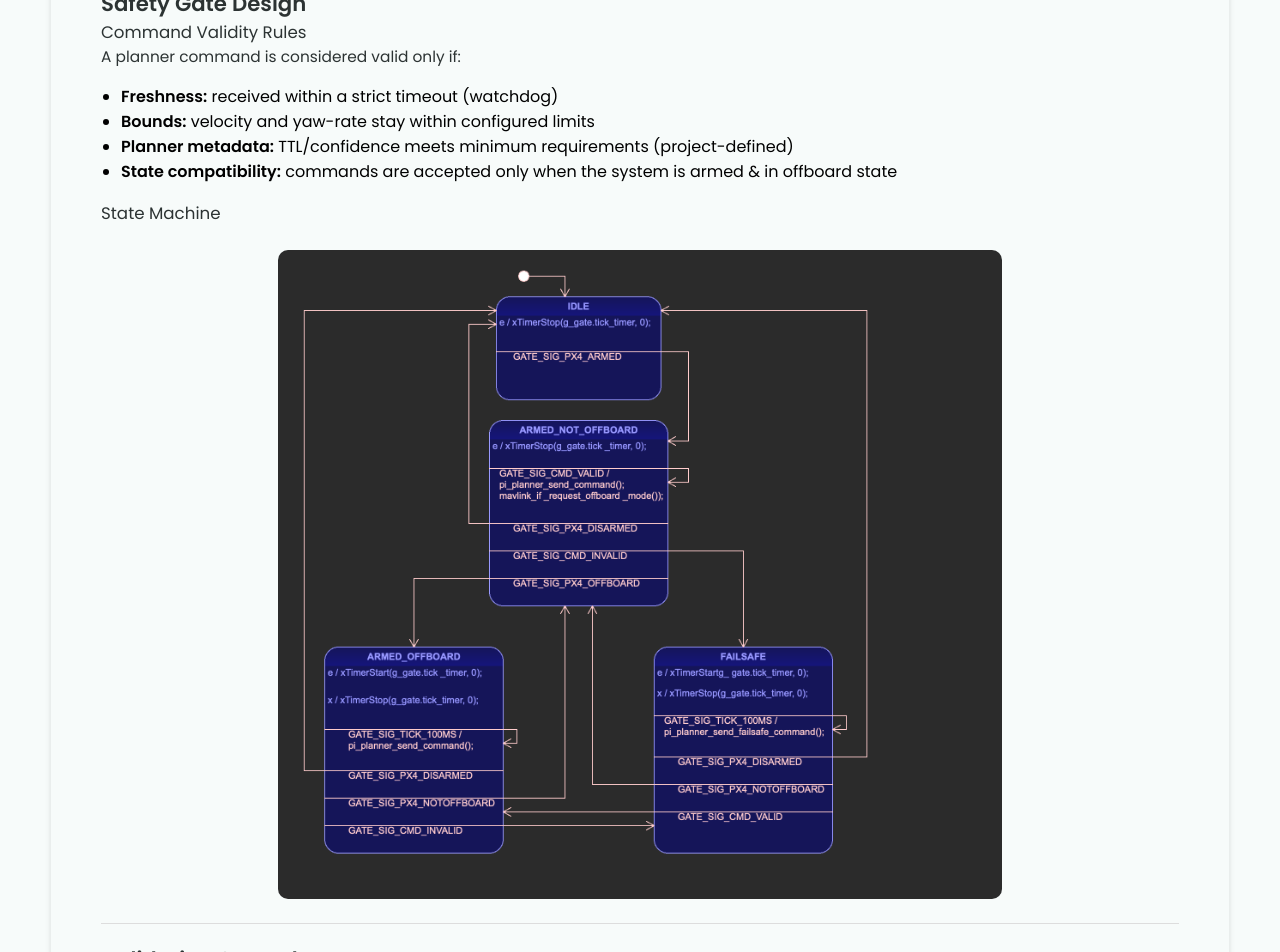
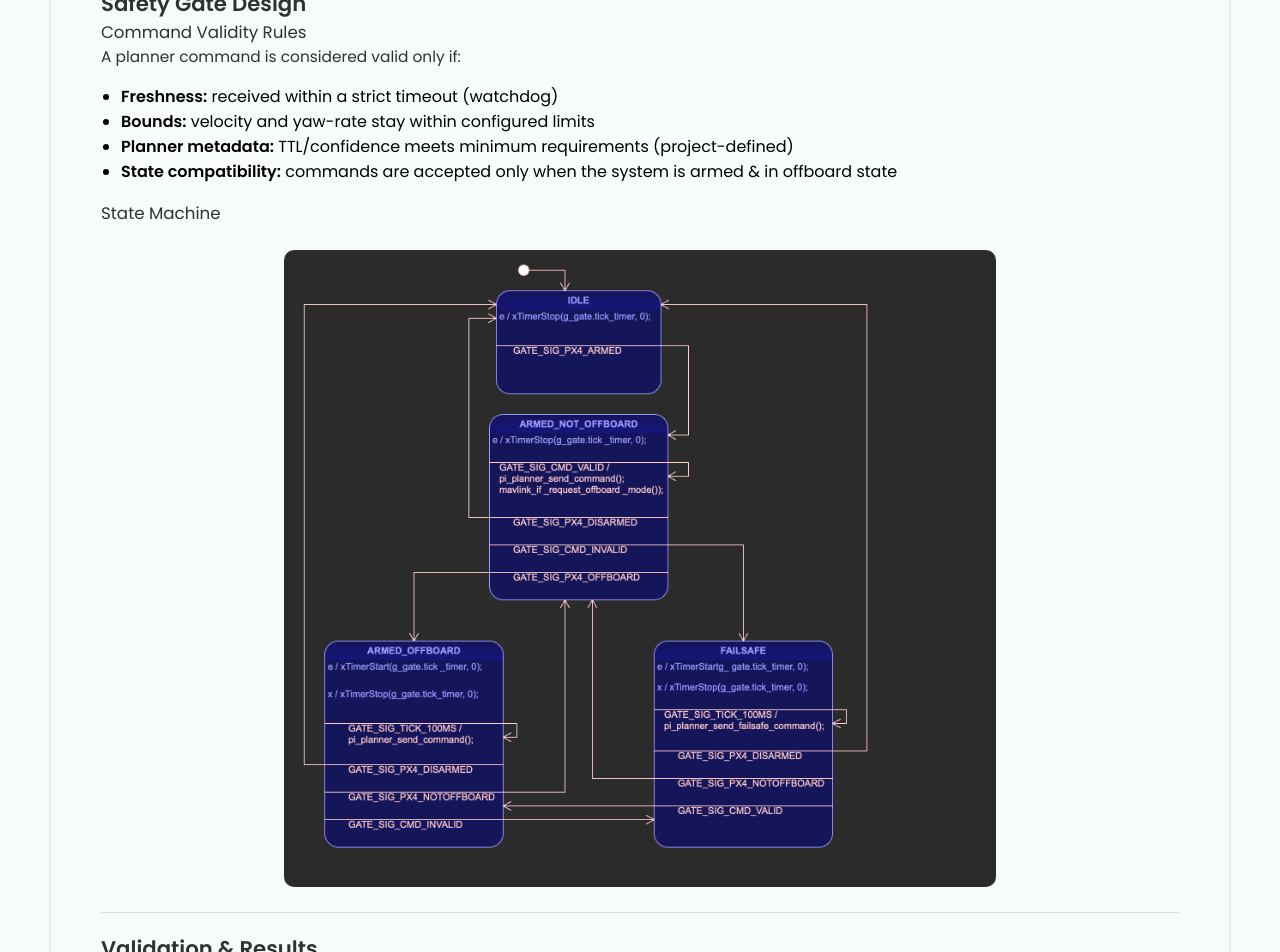
Before and after one commit to alexandrephl/alexandrephl.github.io, a Jekyll site: the page built from _projects/DroneSafetyLayer/safety-layer-px4.md, in a window 1280 px wide. Shown: the part 1816-2768 px from the top of the page. Built offline with Jekyll 4.4.1, drawn with Linux system fonts in a browser that asks for light colours.

Commit message:
Update styles.css

```diff
--- a/css/styles.css
+++ b/css/styles.css
@@ -382,7 +382,7 @@ nav .mobile-nav {
   justify-content: center;
   align-items: center;
   background: #2b2b2b;
-  padding: 12px;
+  padding: 6px;
   border-radius: 10px;
 }
 
```
